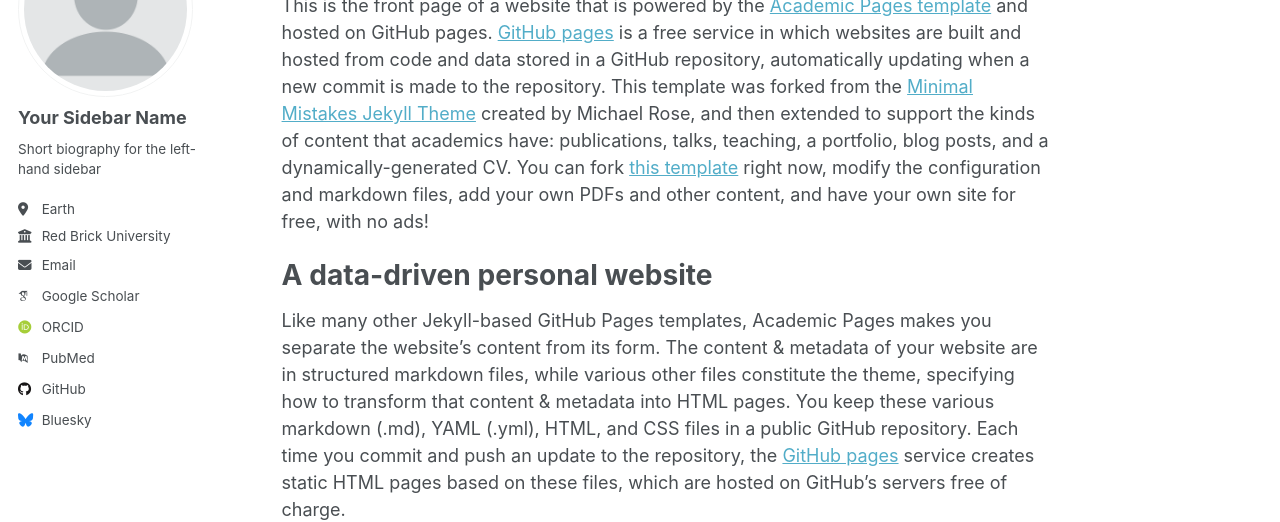
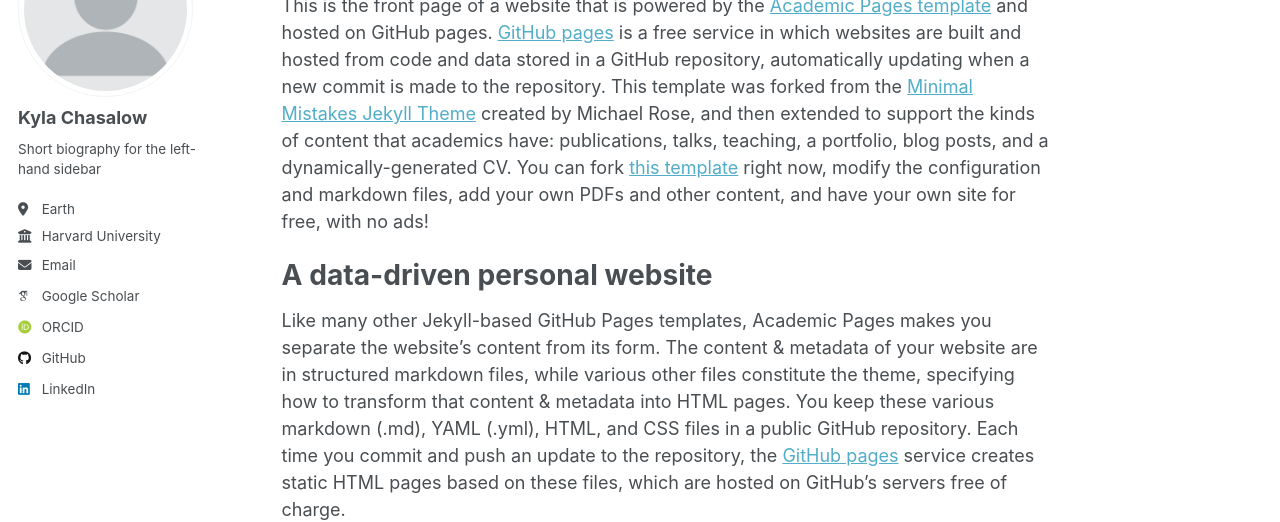
Before and after one commit to kchaz/kchaz-github.io, a Jekyll site: the page built from _pages/about.md, in a window 1280 px wide. Shown: the part 177-699 px from the top of the page. Built offline with Jekyll 4.4.1, drawn with Linux system fonts in a browser that asks for light colours; some web fonts are replaced.

Commit message:
Update _config.yml

```diff
--- a/_config.yml
+++ b/_config.yml
@@ -23,22 +23,22 @@ repository               : "kchaz.github.io"
 author:
   # Biographic information
   avatar           : "profile.png"
-  name             : "Your Sidebar Name"
+  name             : "Kyla Chasalow"
   pronouns         : # example: "she/her"
   bio              : "Short biography for the left-hand sidebar"
   location         : "Earth"
-  employer         : "Red Brick University"
+  employer         : "Harvard University"
   uri              : # URL
-  email            : "none@example.org"
+  email            : "kyla_chasalow@g.harvard.edu"
 
   # Academic websites
   academia         : # URL
   arxiv            : # URL - Update with the correct link to your profile
-  googlescholar    : "https://scholar.google.com/citations?user=PS_CX0AAAAAJ"
+  googlescholar    : "https://scholar.google.com/citations?user=KFLoK3YAAAAJ&hl=en&oi=ao"
   impactstory      : # URL
-  orcid            : "http://orcid.org/yourorcidurl"
+  orcid            : "https://orcid.org/0000-0002-6881-2019"
   semantic         : # URL
-  pubmed           : "https://www.ncbi.nlm.nih.gov/pubmed/?term=john+snow"
+  pubmed           : # URL
   researchgate     : # URL
   scopus           : # URL
 
@@ -46,12 +46,12 @@ author:
   bitbucket        : # Username - Update with your username on the site
   codepen          : # Username
   dribbble         : # Username
-  github           : "academicpages"
+  github           : "kchaz"
   kaggle           : # Username
   stackoverflow    : # User number or user number and name (i.e., use "1" or "1/jeff-atwood")
 
   # Social media
-  bluesky          : "bsky.app" # Replace this with you Bluesky username
+  bluesky          : # Replace this with you Bluesky username
   facebook         : # Username
   flickr           : # Username
   foursquare       : # Username
@@ -60,7 +60,7 @@ author:
   keybase          : # Username
   instagram        : # Username
   lastfm           : # Username
-  linkedin         : # Username
+  linkedin         : https://www.linkedin.com/in/kyla-chasalow/
   mastodon         : # URL
   medium           : # URL
   pinterest        : # Username
```
